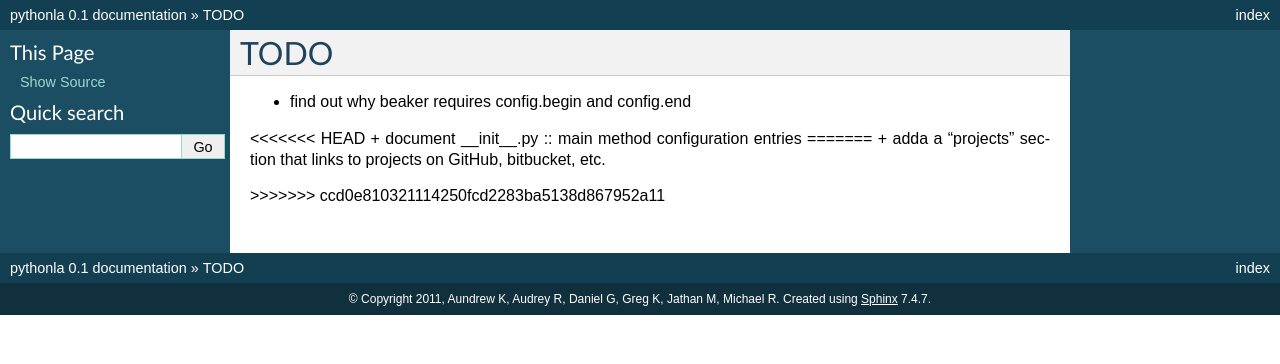
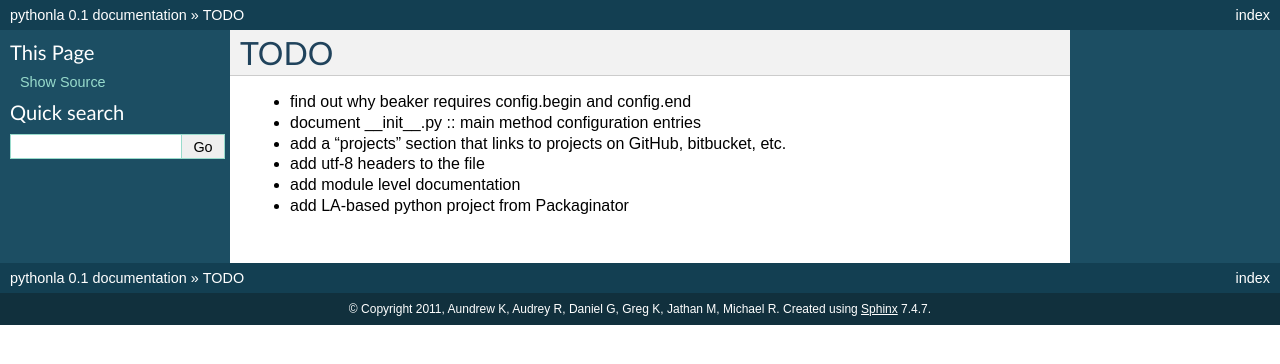
Before and after one commit to audreyfeldroy/pythonla, a Sphinx documentation site: the page built from docs/TODO.rst, in a window 1280 px wide. Shown: the top 364 px of the page. Built offline with Sphinx 7.4.7, drawn with Linux system fonts in a browser that asks for light colours.

Commit message:
garden TODOs

```diff
--- a/docs/TODO.rst
+++ b/docs/TODO.rst
@@ -3,9 +3,8 @@
 ======
 
 + find out why beaker requires config.begin and config.end
-<<<<<<< HEAD
 + document __init__.py :: main method configuration entries
-=======
-+ adda a "projects" section that links to projects on GitHub, bitbucket, etc.
-
->>>>>>> ccd0e810321114250fcd2283ba5138d867952a11
++ add a "projects" section that links to projects on GitHub, bitbucket, etc.
++ add utf-8 headers to the file
++ add module level documentation
++ add LA-based python project from Packaginator
```
